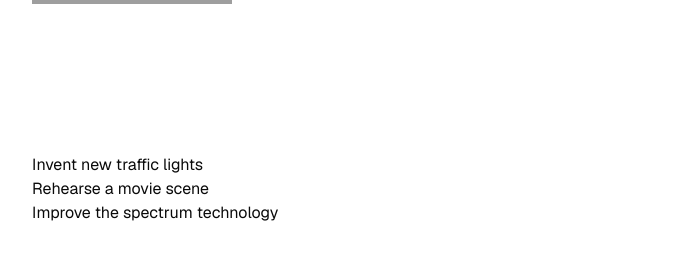
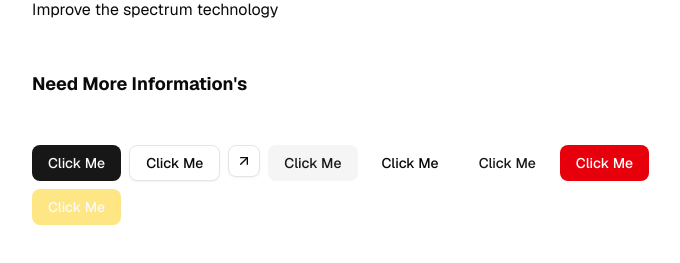
Before and after one commit to Hirusha1223/cinescope-06, a Next.js app: page / in a window 1280 px wide. Shown: the part 447-710 px from the top of the page, without its empty margins (288-968 px from the left). Built offline with nearby package versions, Linux system fonts and the light colour scheme; grey boxes are pictures that could not be loaded.

Commit message:
chore: setup shadcn button primitive and use

```diff
--- a/app/page.tsx
+++ b/app/page.tsx
@@ -1,4 +1,6 @@
 import TodoList from "@/component/Todo_List";
+import { Button } from "@/components/ui/button";
+import { ArrowUpRightIcon } from "lucide-react";
 
 
 
@@ -7,6 +9,21 @@
     <div className="flex min-h-screen items-center justify-center bg-zinc-50 font-sans dark:bg-black">
       <main className="flex min-h-screen w-full max-w-3xl flex-col items-center justify-between py-32 px-16 bg-white dark:bg-black sm:items-start">
         <TodoList/>
+        <h1 className="text-lg font-bold capitalize">Need More information&apos;s</h1>
+        <div className="flex gap-2 w-full flex-wrap">
+          <Button>Click Me</Button>
+          <Button variant={"outline"}>Click Me</Button>
+          <Button size="icon-sm" aria-label="Submit" variant="outline">
+            <ArrowUpRightIcon />
+          </Button>
+          <Button variant={"secondary"}>Click Me</Button>
+          <Button variant={"ghost"}>Click Me</Button>
+          <Button variant={"link"}>Click Me</Button>
+          <Button variant={"destructive"}>Click Me</Button>
+          <Button className="bg-amber-200">Click Me</Button>
+
+
+        </div>
       </main>
     </div>
   );
--- /dev/null
+++ b/components/ui/button.tsx
@@ -0,0 +1,62 @@
+import * as React from "react"
+import { Slot } from "@radix-ui/react-slot"
+import { cva, type VariantProps } from "class-variance-authority"
+
+import { cn } from "@/lib/utils"
+
+const buttonVariants = cva(
+  "inline-flex items-center justify-center gap-2 whitespace-nowrap rounded-md text-sm font-medium transition-all disabled:pointer-events-none disabled:opacity-50 [&_svg]:pointer-events-none [&_svg:not([class*='size-'])]:size-4 shrink-0 [&_svg]:shrink-0 outline-none focus-visible:border-ring focus-visible:ring-ring/50 focus-visible:ring-[3px] aria-invalid:ring-destructive/20 dark:aria-invalid:ring-destructive/40 aria-invalid:border-destructive",
+  {
+    variants: {
+      variant: {
+        default: "bg-primary text-primary-foreground hover:bg-primary/90",
+        destructive:
+          "bg-destructive text-white hover:bg-destructive/90 focus-visible:ring-destructive/20 dark:focus-visible:ring-destructive/40 dark:bg-destructive/60",
+        outline:
+          "border bg-background shadow-xs hover:bg-accent hover:text-accent-foreground dark:bg-input/30 dark:border-input dark:hover:bg-input/50",
+        secondary:
+          "bg-secondary text-secondary-foreground hover:bg-secondary/80",
+        ghost:
+          "hover:bg-accent hover:text-accent-foreground dark:hover:bg-accent/50",
+        link: "text-primary underline-offset-4 hover:underline",
+      },
+      size: {
+        default: "h-9 px-4 py-2 has-[>svg]:px-3",
+        sm: "h-8 rounded-md gap-1.5 px-3 has-[>svg]:px-2.5",
+        lg: "h-10 rounded-md px-6 has-[>svg]:px-4",
+        icon: "size-9",
+        "icon-sm": "size-8",
+        "icon-lg": "size-10",
+      },
+    },
+    defaultVariants: {
+      variant: "default",
+      size: "default",
+    },
+  }
+)
+
+function Button({
+  className,
+  variant = "default",
+  size = "default",
+  asChild = false,
+  ...props
+}: React.ComponentProps<"button"> &
+  VariantProps<typeof buttonVariants> & {
+    asChild?: boolean
+  }) {
+  const Comp = asChild ? Slot : "button"
+
+  return (
+    <Comp
+      data-slot="button"
+      data-variant={variant}
+      data-size={size}
+      className={cn(buttonVariants({ variant, size, className }))}
+      {...props}
+    />
+  )
+}
+
+export { Button, buttonVariants }
--- a/package.json
+++ b/package.json
@@ -9,6 +9,7 @@
     "lint": "eslint"
   },
   "dependencies": {
+    "@radix-ui/react-slot": "^1.2.4",
     "class-variance-authority": "^0.7.1",
     "clsx": "^2.1.1",
     "lucide-react": "^0.562.0",
```
Also changed, not shown: 1 other file (tests, documents, lock files or other folders).
